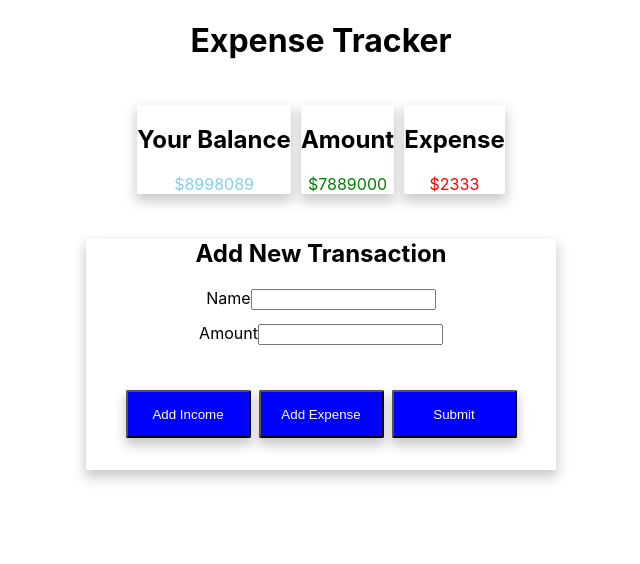
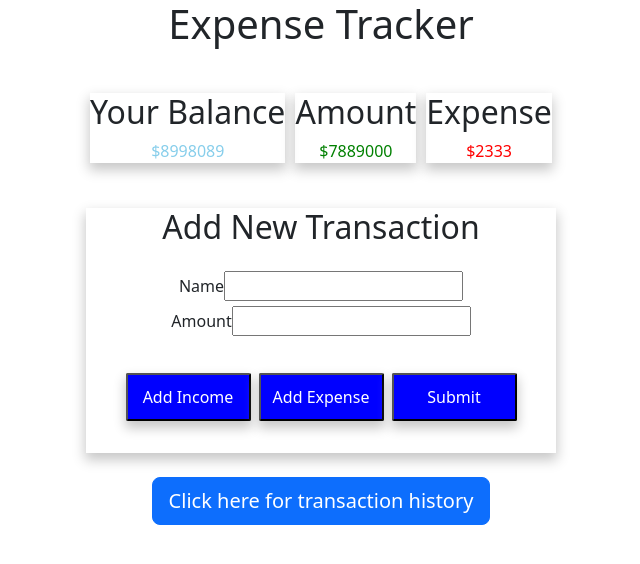
Before and after one commit to rishika0102/Expense-Tracker, a React (Create React App) app in the folder expense-tracker/: page / in a window 1280 px wide. Shown: the top 564 px of the page, without its empty margins (319-959 px from the left). Built offline with nearby package versions, Linux system fonts and the light colour scheme.

Commit message:
Json api functionality implementation

```diff
--- a/expense-tracker/package.json
+++ b/expense-tracker/package.json
@@ -6,11 +6,15 @@
     "@testing-library/jest-dom": "^5.16.5",
     "@testing-library/react": "^13.4.0",
     "@testing-library/user-event": "^13.5.0",
+    "axios": "^1.1.3",
+    "bootstrap": "^5.2.2",
     "react": "^18.2.0",
     "react-dom": "^18.2.0",
     "react-router": "^6.4.3",
+    "react-router-dom": "^6.4.3",
     "react-scripts": "5.0.1",
     "react-toastify": "^9.1.1",
+    "reactstrap": "^9.1.5",
     "web-vitals": "^2.1.4"
   },
   "scripts": {
--- a/expense-tracker/src/App.css
+++ b/expense-tracker/src/App.css
@@ -11,6 +11,7 @@
 table, th, td {
   border: 1px solid black;
   margin-inline: auto;
+  width: 600px;
 }
 
 .total-expense-heading {
@@ -48,10 +49,8 @@ table, th, td {
 }
 
 .transaction-history-container {
-  margin-inline:  auto;
-  overflow-y: scroll;
-  max-height: 246px;
-  max-width: 540px ;
+  margin-top: 20px;
+  text-align: center;
 }
 
 .transaction-field {
--- a/expense-tracker/src/App.js
+++ b/expense-tracker/src/App.js
@@ -1,21 +1,20 @@
 import './App.css';
+import 'bootstrap/dist/css/bootstrap.min.css';
+
 import ExpenseTracker from './components/ExpenseTracker';
-import ExpenseTrackerForm from './components/ExpenseTrackerForm';
 import TransactionHistory from './components/TransactionHistory';
-import {
-    BrowserRouter as Router,
-    Routes,
-    Route,
-    Link
-} from 'react-router';
+
+import {Routes, Route} from "react-router-dom";
 
 function App() {
+
   return (
-    <div className="app">
-      <h1>Expense Tracker</h1>
-      <ExpenseTracker/>
-      <ExpenseTrackerForm />
-    </div>
+    <>
+      <Routes>
+        <Route path='/' element={<ExpenseTracker/>} />
+        <Route path='TransactionHistory' element={<TransactionHistory/>}/>
+      </Routes>
+    </>
   );
 }
 
--- /dev/null
+++ b/expense-tracker/src/api/transaction.js
@@ -0,0 +1,5 @@
+import axios from 'axios';
+
+export default axios.create({
+  baseURL:"http://localhost:3006/",
+})
--- /dev/null
+++ b/expense-tracker/src/components/Expense.js
@@ -0,0 +1,24 @@
+import React from 'react';
+
+function Expense({name, amount}) {
+  return (
+   <div>
+      <div className="expense-container">
+        <div className="total-expense-heading">
+        <h2>Your Balance</h2>
+        <div className="balance">$8998089</div>
+        </div>
+        <div className="total-expense-heading">
+        <h2>Amount</h2>
+        <div className="amount">$7889000</div>
+        </div>
+        <div className="total-expense-heading">
+        <h2>Expense</h2>
+        <div className="expense">$2333</div>
+        </div>
+      </div>
+    </div>
+  )
+}
+
+export default Expense
--- a/expense-tracker/src/components/ExpenseTracker.js
+++ b/expense-tracker/src/components/ExpenseTracker.js
@@ -1,22 +1,23 @@
-import React from 'react';
+import React, {useState, useEffect} from 'react';
+import Expense from './Expense';
+import ExpenseTrackerForm from './ExpenseTrackerForm';
+
+import 'bootstrap/dist/css/bootstrap.min.css';
 
 function ExpenseTracker() {
+
+  const name = 0, amount = 0;
+  const transationDetails = [];
+  const [transaction, setTransaction] = useState();
+
+  useEffect(() => {
+  })
+
   return (
-   <div>
-      <div className="expense-container">
-        <div className="total-expense-heading">
-        <h2>Your Balance</h2>
-        <div className="balance">$8998089</div>
-        </div>
-        <div className="total-expense-heading">
-        <h2>Amount</h2>
-        <div className="amount">$7889000</div>
-        </div>
-        <div className="total-expense-heading">
-        <h2>Expense</h2>
-        <div className="expense">$2333</div>
-        </div>
-       </div>
+    <div className="app">
+      <h1>Expense Tracker</h1>
+      <Expense name={name} amount={amount}/>
+      <ExpenseTrackerForm/>
     </div>
   )
 }
--- a/expense-tracker/src/components/ExpenseTrackerForm.js
+++ b/expense-tracker/src/components/ExpenseTrackerForm.js
@@ -1,48 +1,77 @@
 import React, {useState} from 'react';
 import {ToastContainer, toast} from 'react-toastify';
 import 'react-toastify/dist/ReactToastify.css';
+import { validName, validAmount } from './formValidate.js';
+import {uniqueId} from '../utils';
+import api from '../api/transaction';
+import {Button} from 'reactstrap';
+
+import {useNavigate} from "react-router-dom";
 
 function ExpenseTrackerForm() {
 
-  const [nameValue, setNameValue] = useState('');
-  const [amountValue, setAmountValue] = useState('');
-
+  const [name, setName] = useState();
+  const [amount, setAmount] = useState();
+  const navigate = useNavigate();
   const submitDetails = (e) => {
+    e.preventDefault();
     console.log("submitted");
   }
 
-  const addIncome = () => {
-    toast.success("income successfully added");
+  const goToTransactionHistory = () => {
+    navigate('/TransactionHistory');
+  };
+
+  const addIncome = (e) => {
+    if(!validName.test(name)) {
+      toast.success("income name successfully added");
+    } else {
+      toast.error("Please Follow the Format");
+    }
+    const transationDetail = {
+      id: uniqueId(),
+      type: name,
+      amount: parseInt(amount)
+    };
+    const response = api.post("/transaction", transationDetail);
+    console.log("transationDetail...", transationDetail);
   }
 
-  const addExpense = () => {
+  const addExpense = (type, e) => {
+    debugger
+    console.log("type, e", type, e);
     toast.success("expense deduct");
   }
 
   return (
-    <div className="transaction-form-container">
+    <div>
+      <div className="transaction-form-container">
         <h2>Add New Transaction</h2>
-        <div>
-          <form>
+        <div className="my-4">
+          <form onSubmit={(e) => submitDetails(e)}>
             <div className="transaction-field">
                <label>
                 Name
-                <input type="text" pattern="[a-zA-Z ]*$"/>
+                <input type="text" pattern="[a-zA-Z ]*$" value={name} onChange={(e) => setName(e.target.value)}/>
               </label>
              </div>
             <div className="transaction-field">
               <label>
                 Amount
-                <input type="number" max="9999999"/>
+                <input type="number" max="9999999" value={amount} onChange={(e) => setAmount(e.target.value)}/>
               </label>
              </div>
           </form>
-          <button className="transaction-form-button" onClick={addIncome}>Add Income</button>
-          <button className="transaction-form-button" onClick={addExpense}>Add Expense</button>
-          <button className="transaction-form-button" type="submit" onSubmit={(e) => submitDetails(e)}>Submit</button>
+          <button className="transaction-form-button" onClick={(e) => addIncome(e)}>Add Income</button>
+          <button className="transaction-form-button" onClick={(e) => addExpense(e)}>Add Expense</button>
+          <button className="transaction-form-button" type="submit">Submit</button>
           <ToastContainer />
          </div>
       </div>
+      <Button className="btn-lg" color="primary" onClick={ () => goToTransactionHistory()}>
+          Click here for transaction history
+      </Button>
+    </div>
   )
 }
 
--- a/expense-tracker/src/components/TransactionHistory.js
+++ b/expense-tracker/src/components/TransactionHistory.js
@@ -1,7 +1,23 @@
-import React from 'react'
-import transaction from '../transaction.json';
+import React, {useEffect, useState} from 'react';
+import 'bootstrap/dist/css/bootstrap.min.css';
+import {useNavigate} from "react-router-dom";
+import {Button} from 'reactstrap';
+import api from '../api/transaction';
 
 function TransactionHistory() {
+
+  const navigate = useNavigate();
+  const [transactionDetails, setTransactionDetails] = useState();
+  const getTransactionDetails = () => {
+    debugger
+    const response = api.get("/transaction");
+    setTransactionDetails(response.data);
+  };
+
+  useEffect(() =>{
+    getTransactionDetails();
+  })
+
   return (
     <div className="transaction-history-container">
       <h2>Transaction History</h2>
@@ -14,15 +30,22 @@ function TransactionHistory() {
             <th>Edit</th>
             <th>Delete</th>
           </tr>
-          <tr>
-            <td>$98988909</td>
-            <td>$878879</td>
-            <td>$79778</td>
-            <td><button>Edit</button></td>
-            <td><button>Delete</button></td>
-          </tr>
+          {transactionDetails?.map((transaction) =>
+            <tr>
+              <td>{transaction.id}</td>
+              <td>{transaction.amount}</td>
+              <td>{transaction.amount}</td>
+              <td><button type="button" className="btn btn-outline-dark btn-sm">Edit</button></td>
+              <td><button type="button" className="btn btn-outline-dark btn-sms">Delete</button></td>}
+            </tr>
+          )}
         </tbody>
       </table>
+      <div className="my-4">
+        <Button className="btn-sm" color="primary" onClick={ () => navigate(-1)}>
+          Back
+        </Button>
+      </div>
     </div>
   )
 }
--- /dev/null
+++ b/expense-tracker/src/components/formValidate.js
@@ -0,0 +1,4 @@
+export const validName = new RegExp(
+   "^([a-zA-Z])$"
+);
+export const validAmount = new RegExp('^(?=.*?[0-9]).{9,}$');
--- a/expense-tracker/src/index.js
+++ b/expense-tracker/src/index.js
@@ -3,12 +3,14 @@ import ReactDOM from 'react-dom/client';
 import './index.css';
 import App from './App';
 import reportWebVitals from './reportWebVitals';
+import 'bootstrap/dist/css/bootstrap.min.css';
+import { BrowserRouter } from 'react-router-dom';
 
 const root = ReactDOM.createRoot(document.getElementById('root'));
 root.render(
-  <React.StrictMode>
-    <App />
-  </React.StrictMode>
+  <BrowserRouter>
+    <App/>
+  </BrowserRouter>
 );
 
 // If you want to start measuring performance in your app, pass a function
--- a/expense-tracker/src/transaction.json
+++ /dev/null
@@ -1,28 +0,0 @@
-[
-  {
-    "id":1,
-    "type": "income",
-    "amount": "$68437",
-    "expense": "$300"
-  },
-  {
-    "id": 2,
-    "type": "income",
-    "amount": "$475389",
-    "expense": "$724"
-
-  },
-  {
-
-    "id": 3,
-    "type": "cash",
-    "amount": "$7980990",
-    "expense": "$9384"
-  },
-  {
-    "id": 4,
-    "type": "cash",
-    "amount": "$782948",
-    "expense": "3234"
-  }
-]
--- /dev/null
+++ b/expense-tracker/src/utils.js
@@ -0,0 +1,7 @@
+const uniqueId = () => {
+  return Math.round(Math.random() * 10000)
+}
+
+export {
+  uniqueId
+}
```
Also changed, not shown: 1 other file (tests, documents, lock files or other folders).
